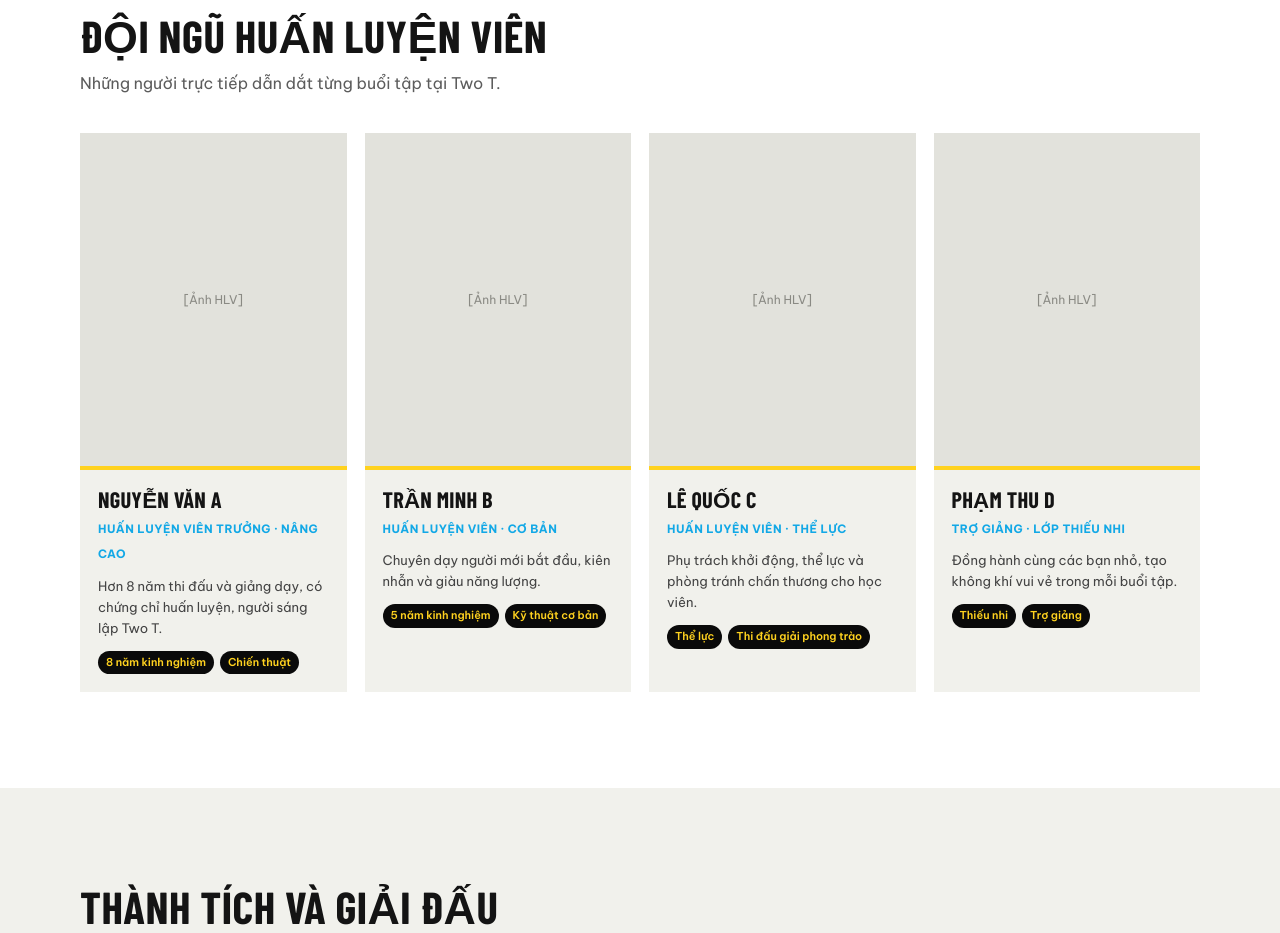
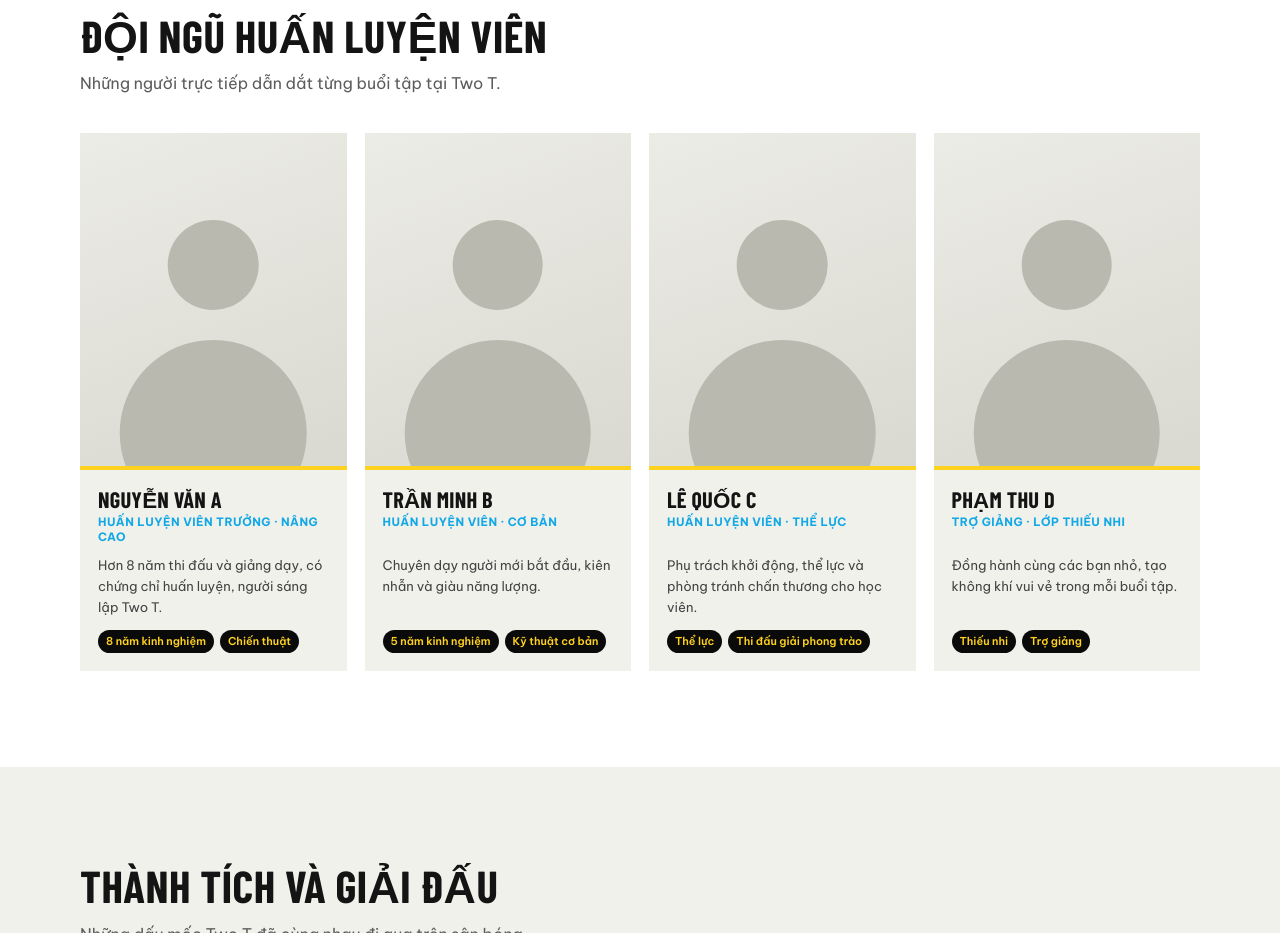
Before and after one commit to Huyit2k5/twot, a plain HTML site: page index.html in a window 1280 px wide. Shown: the part 2340-3273 px from the top of the page. Drawn offline with nearby package versions, Linux system fonts and the light colour scheme; a web font is replaced by a local one.

Commit message:
Align coach cards, use avatar placeholders
Co-Authored-By: Claude Sonnet 5.5 <noreply@anthropic.com>

```diff
--- a/index.html
+++ b/index.html
@@ -95,14 +95,16 @@ nav .wrap{display:flex;align-items:center;justify-content:space-between;height:6
 
 /* COACH */
 .coach-grid{display:grid;grid-template-columns:repeat(4,1fr);gap:18px}
-.coach-card{background:var(--paper);overflow:hidden;transition:.25s}
+.coach-card{background:var(--paper);overflow:hidden;transition:.25s;display:flex;flex-direction:column}
 .coach-card:hover{transform:translateY(-6px);box-shadow:0 14px 30px rgba(0,0,0,.12)}
-.coach-ph{aspect-ratio:4/5;border-radius:0;font-size:.75rem}
-.coach-body{padding:18px;border-top:4px solid var(--yellow)}
+.coach-ph{aspect-ratio:4/5;border-radius:0;font-size:.75rem;position:relative;overflow:hidden;background:linear-gradient(160deg,#ececE6,#d9d9d1);color:transparent}
+.coach-ph::before{content:"";position:absolute;left:50%;top:26%;width:34%;aspect-ratio:1;transform:translateX(-50%);border-radius:50%;background:#b9b9b0}
+.coach-ph::after{content:"";position:absolute;left:50%;top:62%;width:70%;aspect-ratio:1;transform:translateX(-50%);border-radius:50%;background:#b9b9b0}
+.coach-body{padding:18px;border-top:4px solid var(--yellow);flex:1;display:flex;flex-direction:column}
 .coach-body h3{font-size:1.4rem;margin-bottom:4px}
-.coach-body small{color:var(--cyan);font-weight:700;font-size:.72rem;letter-spacing:.04em;text-transform:uppercase}
+.coach-body small{display:block;min-height:2.6em;line-height:1.3;color:var(--cyan);font-weight:700;font-size:.72rem;letter-spacing:.04em;text-transform:uppercase}
 .coach-body p{font-size:.82rem;color:#444;margin:10px 0 12px}
-.coach-body ul{list-style:none;display:flex;flex-wrap:wrap;gap:6px}
+.coach-body ul{margin-top:auto;list-style:none;display:flex;flex-wrap:wrap;gap:6px}
 .coach-body li{font-size:.68rem;font-weight:600;background:var(--black);color:var(--yellow);padding:3px 8px;border-radius:20px}
 
 /* ACHIEVEMENTS */
@@ -253,19 +255,19 @@ footer .wrap{display:flex;justify-content:space-between;align-items:center;flex-
     <p class="lead">Những người trực tiếp dẫn dắt từng buổi tập tại Two T.</p>
     <div class="coach-grid">
       <article class="coach-card">
-        <div class="ph coach-ph">[Ảnh HLV]</div>
+        <div class="ph coach-ph" role="img" aria-label="Ảnh huấn luyện viên (sẽ cập nhật)"></div>
         <div class="coach-body"><h3>Nguyễn Văn A</h3><small>Huấn luyện viên trưởng · Nâng cao</small><p>Hơn 8 năm thi đấu và giảng dạy, có chứng chỉ huấn luyện, người sáng lập Two T.</p><ul><li>8 năm kinh nghiệm</li><li>Chiến thuật</li></ul></div>
       </article>
       <article class="coach-card">
-        <div class="ph coach-ph">[Ảnh HLV]</div>
+        <div class="ph coach-ph" role="img" aria-label="Ảnh huấn luyện viên (sẽ cập nhật)"></div>
         <div class="coach-body"><h3>Trần Minh B</h3><small>Huấn luyện viên · Cơ bản</small><p>Chuyên dạy người mới bắt đầu, kiên nhẫn và giàu năng lượng.</p><ul><li>5 năm kinh nghiệm</li><li>Kỹ thuật cơ bản</li></ul></div>
       </article>
       <article class="coach-card">
-        <div class="ph coach-ph">[Ảnh HLV]</div>
+        <div class="ph coach-ph" role="img" aria-label="Ảnh huấn luyện viên (sẽ cập nhật)"></div>
         <div class="coach-body"><h3>Lê Quốc C</h3><small>Huấn luyện viên · Thể lực</small><p>Phụ trách khởi động, thể lực và phòng tránh chấn thương cho học viên.</p><ul><li>Thể lực</li><li>Thi đấu giải phong trào</li></ul></div>
       </article>
       <article class="coach-card">
-        <div class="ph coach-ph">[Ảnh HLV]</div>
+        <div class="ph coach-ph" role="img" aria-label="Ảnh huấn luyện viên (sẽ cập nhật)"></div>
         <div class="coach-body"><h3>Phạm Thu D</h3><small>Trợ giảng · Lớp thiếu nhi</small><p>Đồng hành cùng các bạn nhỏ, tạo không khí vui vẻ trong mỗi buổi tập.</p><ul><li>Thiếu nhi</li><li>Trợ giảng</li></ul></div>
       </article>
     </div>
```
